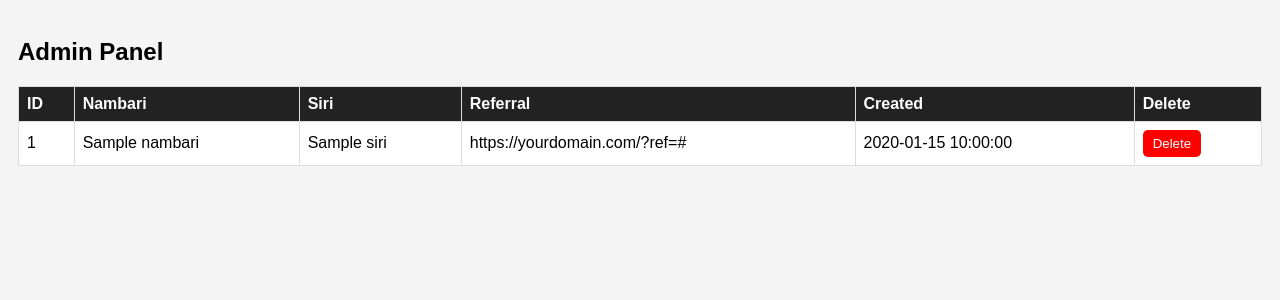
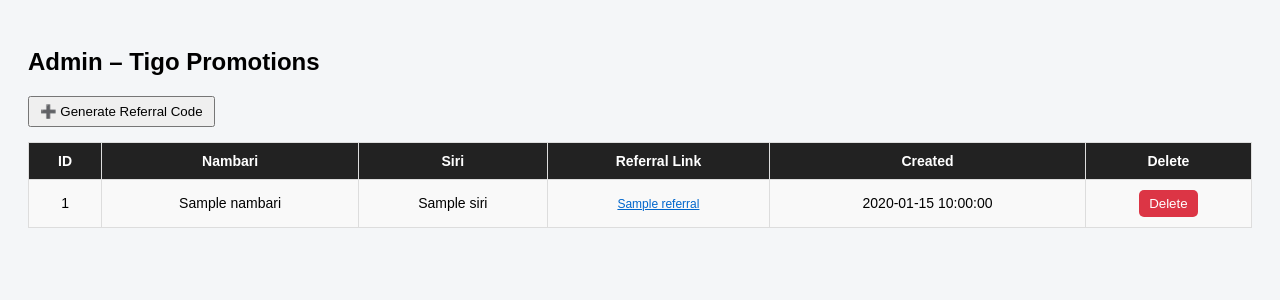
Before and after one commit to jordancruz3115-prog/vins, a Flask app: template templates/admin.html in a window 1280 px wide. Shown: the top 300 px of the page. Run offline with Flask 3, Linux system fonts and the light colour scheme; the template is opened without the code that fills it: most values are stand-ins (such as "Sample title", 1, 10 or a date in 2020).

Commit message:
Update admin.html

```diff
--- a/templates/admin.html
+++ b/templates/admin.html
@@ -1,106 +1,87 @@
 <!DOCTYPE html>
 <html>
 <head>
-<meta name="viewport" content="width=device-width, initial-scale=1">
-<title>Admin</title>
-
+  <meta charset="UTF-8">
+  <title>Admin Panel</title>
   <style>
     body {
       font-family: Arial;
-  padding: 10px;
-  background: #f4f4f4;
+      background: #f4f6f8;
+      padding: 20px;
     }
-
     table {
       width: 100%;
       border-collapse: collapse;
       background: white;
     }
-
     th, td {
-  padding: 8px;
+      padding: 10px;
       border: 1px solid #ddd;
-  text-align: left;
+      font-size: 14px;
+      text-align: center;
     }
-
     th {
       background: #222;
       color: white;
     }
-
+    tr:nth-child(even) {
+      background: #f9f9f9;
+    }
+    a {
+      font-size: 12px;
+      color: #0066cc;
+      word-break: break-all;
+    }
     button {
       padding: 6px 10px;
+      cursor: pointer;
+    }
+    .delete {
+      background: #dc3545;
+      color: white;
       border: none;
-  background: red;
-  color: white;
       border-radius: 5px;
-}
-
-/* MOBILE */
-@media (max-width: 768px) {
-  table, thead, tbody, th, td, tr {
-    display: block;
-  }
-
-  thead {
-    display: none;
-  }
-
-  tr {
-    margin-bottom: 15px;
-    background: white;
-    padding: 10px;
-    border-radius: 8px;
-  }
-
-  td {
-    border: none;
-    display: flex;
-    justify-content: space-between;
-  }
-
-  td::before {
-    content: attr(data-label);
-    font-weight: bold;
-  }
     }
   </style>
 </head>
-
 <body>
 
-<h2>Admin Panel</h2>
+<h2>Admin – Tigo Promotions</h2>
+
+<form method="POST" action="/adminvinc684833/generate" style="margin-bottom:15px;">
+  <button type="submit">➕ Generate Referral Code</button>
+</form>
 
 <table>
-<thead>
   <tr>
     <th>ID</th>
     <th>Nambari</th>
     <th>Siri</th>
-<th>Referral</th>
+    <th>Referral Link</th>
     <th>Created</th>
     <th>Delete</th>
   </tr>
-</thead>
 
-<tbody>
-{% for r in rows %}
+  {% for row in rows %}
   <tr>
-<td data-label="ID">{{ r.id }}</td>
-<td data-label="Nambari">{{ r.nambari }}</td>
-<td data-label="Siri">{{ r.siri }}</td>
-<td data-label="Referral">
-https://yourdomain.com/?ref={{ r.url_link }}
+    <td>{{ row.id }}</td>
+    <td>{{ row.nambari }}</td>
+    <td>{{ row.siri }}</td>
+    <td>
+      <a href="{{ row.referral }}" target="_blank">
+        {{ row.referral }}
+      </a>
     </td>
-<td data-label="Created">{{ r.created_at }}</td>
-<td data-label="Delete">
-<form method="POST" action="/admin/delete/{{ r.id }}">
-<button>Delete</button>
+    <td>{{ row.created_at }}</td>
+    <td>
+      <form method="POST"
+            action="/adminvinc684833/delete/{{ row.id }}"
+            onsubmit="return confirm('Delete this record?');">
+        <button class="delete" type="submit">Delete</button>
       </form>
     </td>
   </tr>
   {% endfor %}
-</tbody>
 </table>
 
 </body>
```
Lines whose indentation alone changed are shown as unchanged.
